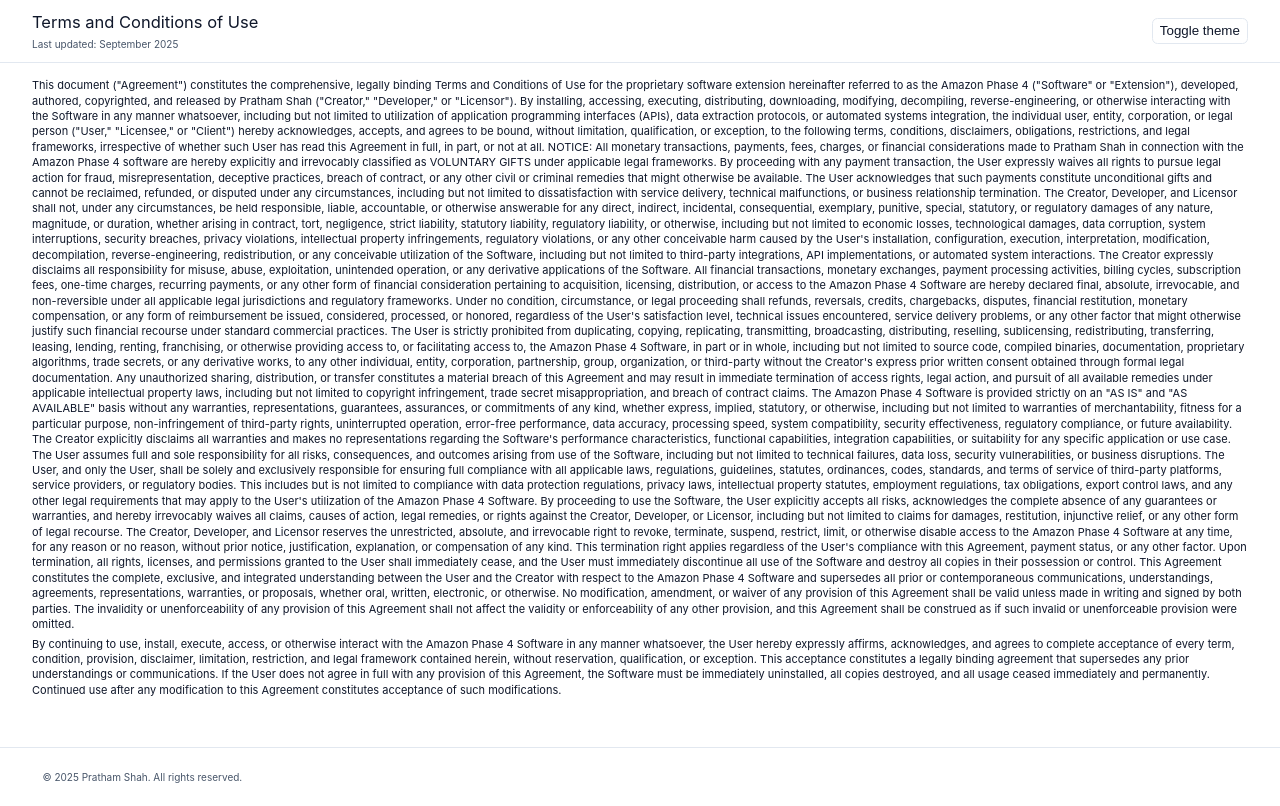
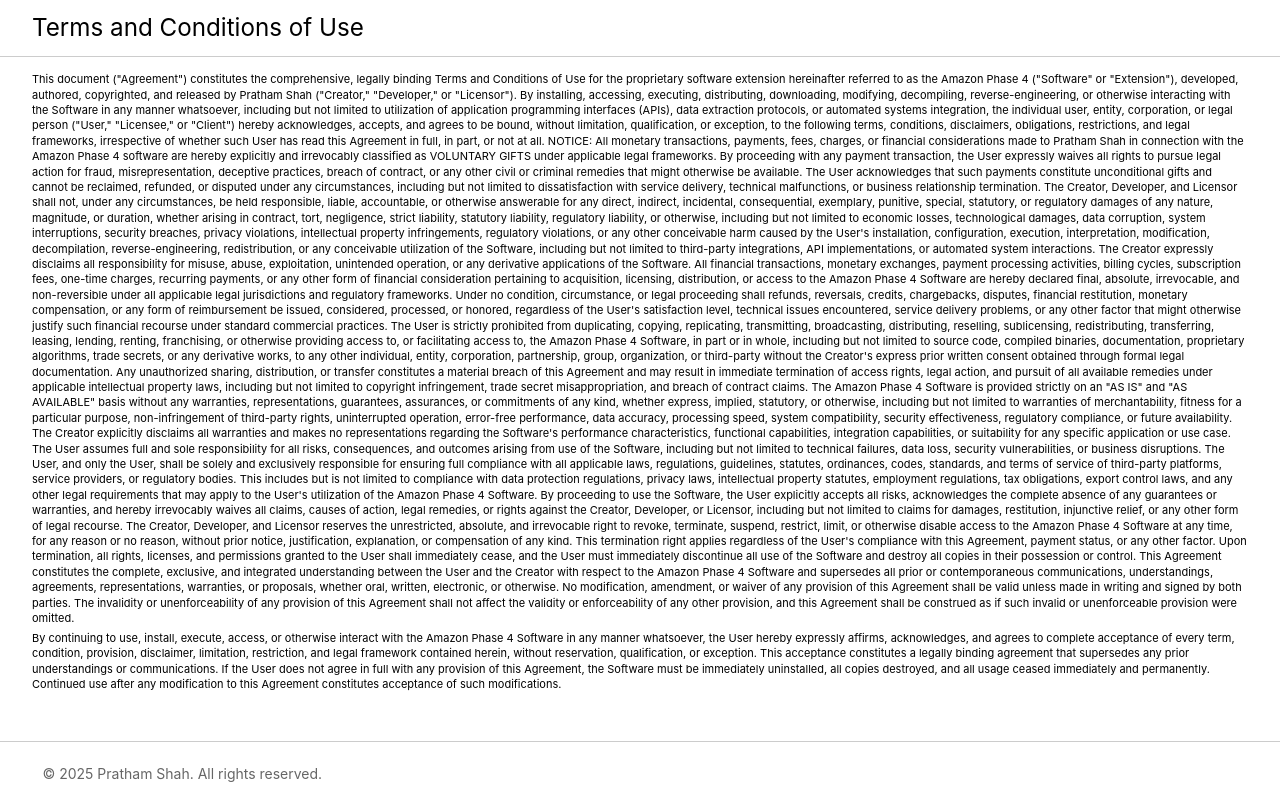
Before and after one commit to Aintpratham/Terms-and-Conditions-Site, a plain HTML site: page index.html in a window 1280 px wide. Drawn offline with Linux system fonts and the light colour scheme.

Commit message:
Proper index.html

```diff
--- a/index.html
+++ b/index.html
@@ -35,27 +35,15 @@
   </script>
 
   <style>
-    :root {
-      color-scheme: light dark;
-      --bg: #ffffff;
-      --text: #0f172a;
-      --muted: #475569;
-      --border: #e2e8f0;
-      --link: #0ea5e9;
-      --link-hover: #0284c7;
-      --accent-bg: #f8fafc;
-    }
-    @media (prefers-color-scheme: dark) {
-      :root {
-        --bg: #0b1220;
-        --text: #e5e7eb;
-        --muted: #94a3b8;
-        --border: #1f2937;
-        --link: #38bdf8;
-        --link-hover: #7dd3fc;
-        --accent-bg: #0f172a;
-      }
-    }
+     :root {
+       --bg: #ffffff;
+       --text: #000000;
+       --muted: #666666;
+       --border: #cccccc;
+       --link: #0066cc;
+       --link-hover: #004499;
+       --accent-bg: #f5f5f5;
+     }
      html, body {
        margin: 0;
        padding: 0;
@@ -75,16 +63,8 @@
       z-index: 10;
     }
      .wrap { max-width: 95%; margin: 0 auto; padding: 1rem; }
-     h1 { margin: 0; font-size: clamp(1.2rem, 2vw, 1.5rem); font-weight: normal; }
-     .meta { margin-top: .25rem; color: var(--muted); font-size: 10px; }
-    button.theme-toggle {
-      background: transparent;
-      color: var(--text);
-      border: 1px solid var(--border);
-      border-radius: .5rem;
-      padding: .4rem .65rem;
-      cursor: pointer;
-    }
+     h1 { margin: 0; font-size: clamp(1.8rem, 3vw, 2.2rem); font-weight: normal; }
+     .meta { display: none; }
     main { padding: 1rem; }
      section { margin: 0; }
      h2 { margin: 0; font-size: 11px; font-weight: normal; }
@@ -104,18 +84,14 @@
        margin-top: 3rem;
        padding: 1rem;
        color: var(--muted);
-       font-size: 10px;
+       font-size: 14px;
      }
   </style>
 </head>
 <body>
   <header role="banner">
-    <div class="wrap toolbar" style="display:flex;justify-content:space-between;align-items:center;">
-      <div>
-        <h1>Terms and Conditions of Use</h1>
-        <div class="meta" id="last-updated">Last updated: September 2025</div>
-      </div>
-      <button class="theme-toggle" id="theme-toggle" aria-label="Toggle color theme">Toggle theme</button>
+    <div class="wrap">
+      <h1>Terms and Conditions of Use</h1>
     </div>
   </header>
 
@@ -136,13 +112,6 @@
     (function(){
       var yearEl=document.getElementById('year');
       if(yearEl) yearEl.textContent=new Date().getFullYear();
-      var btn=document.getElementById('theme-toggle');
-      var root=document.documentElement;
-      btn.addEventListener('click',function(){
-        var current=root.getAttribute('data-theme')||'light';
-        var next=current==='light'?'dark':'light';
-        root.setAttribute('data-theme',next);
-      });
     })();
   </script>
 </body>
```
